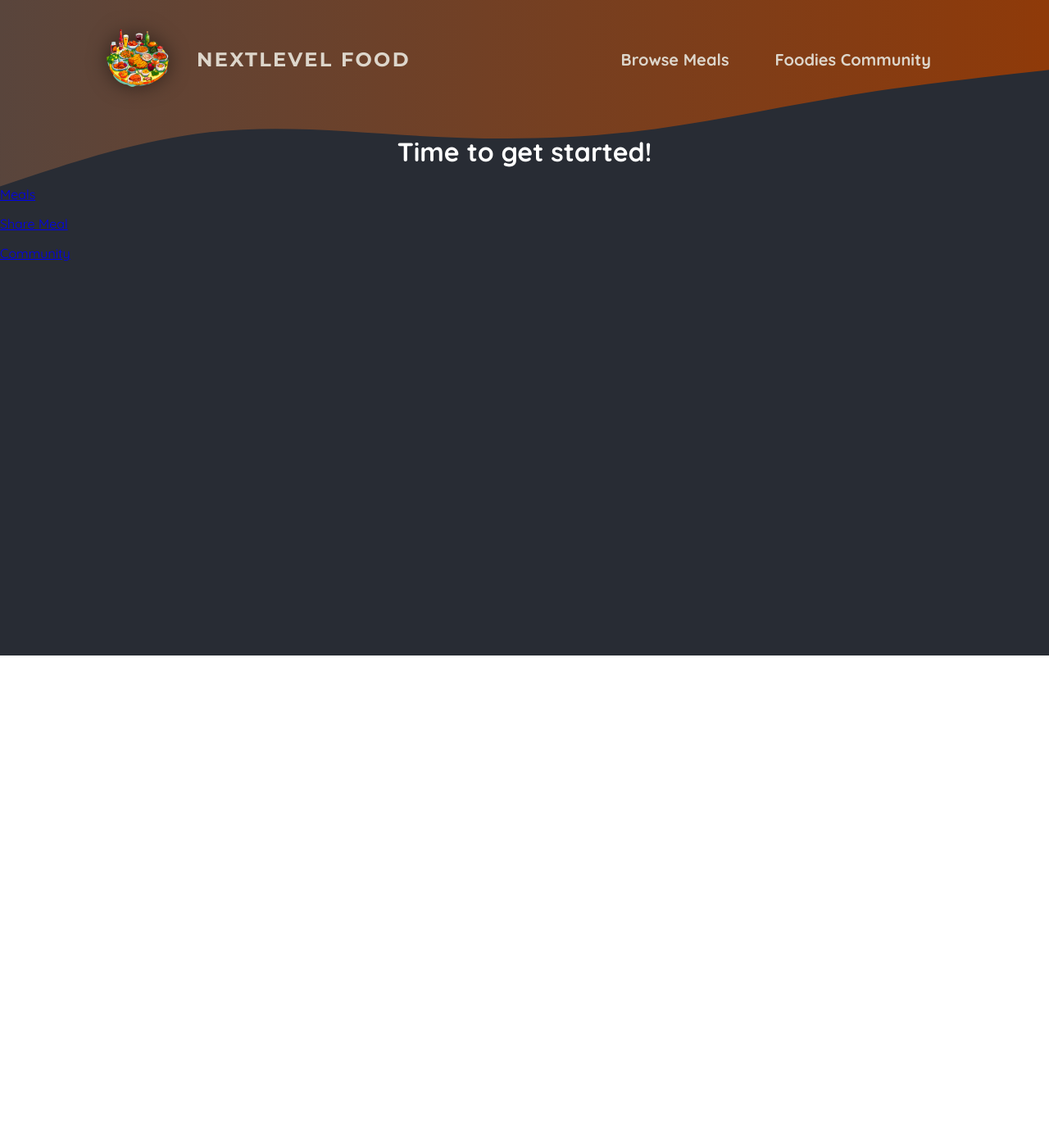
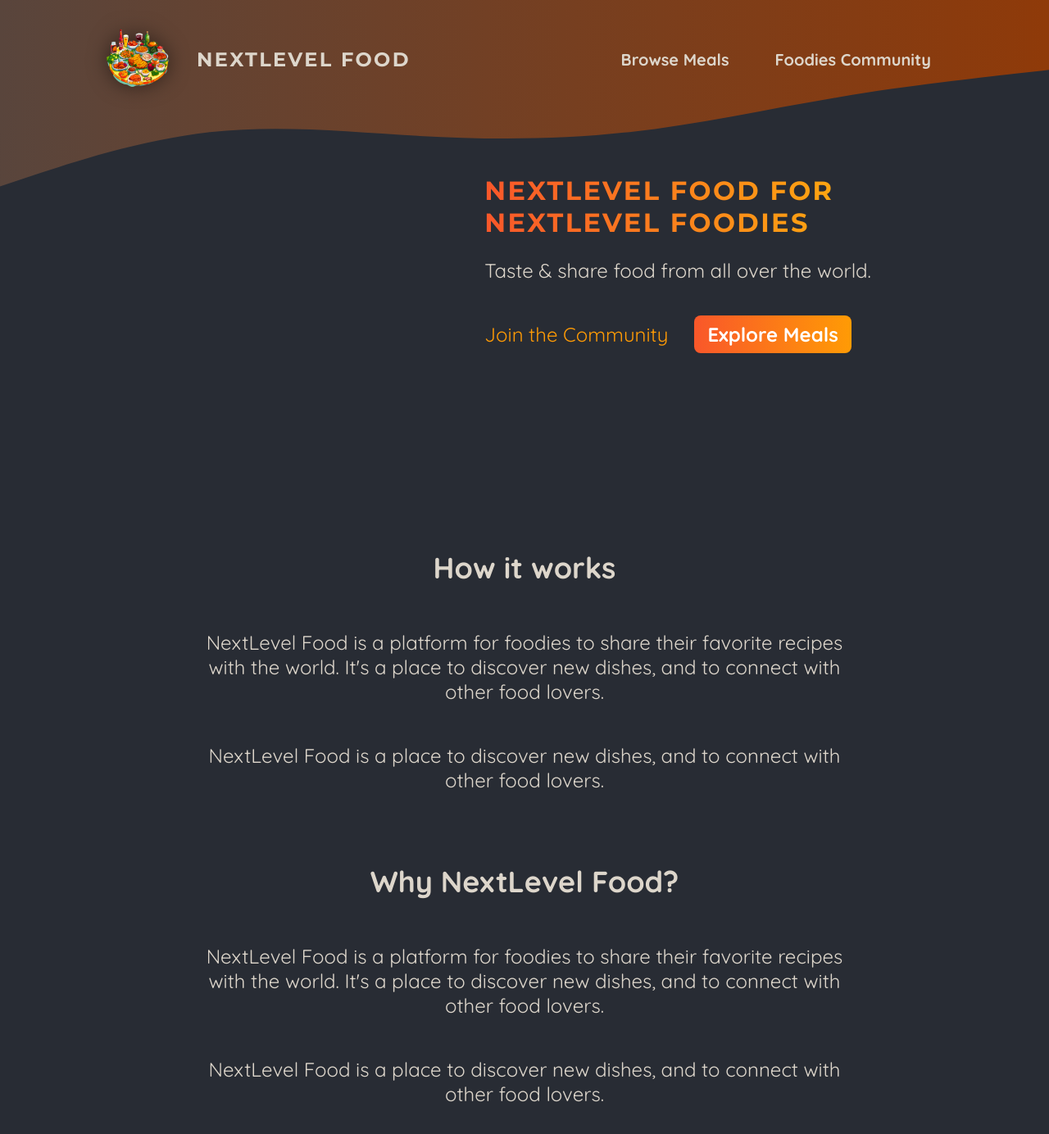
Before and after one commit to PraneethBunny123/Foodies-Next, a Next.js app: page / in a window 1280 px wide. Shown: the top 1384 px of the page at 82% size. Before the commit the page ends 800 px from the top, so only its background shows below. Built offline with nearby package versions, Linux system fonts and the light colour scheme.

Commit message:
Updated root page.js file with the static content and some links to look clean and neat

```diff
--- a/app/page.js
+++ b/app/page.js
@@ -1,14 +1,50 @@
-import Link from "next/link";
+import Link from 'next/link';
+
+import classes from './page.module.css';
 
 export default function Home() {
   return (
-    <main>
-      <h1 style={{ color: 'white', textAlign: 'center' }}>
-        Time to get started!
-      </h1>
-      <p><Link href='/meals'>Meals</Link></p>
-      <p><Link href='/meals/share'>Share Meal</Link></p>
-      <p><Link href='/community'>Community</Link></p>
-    </main>
+    <>
+      <header className={classes.header}>
+        <div className={classes.slideshow}></div>
+        <div>
+          <div className={classes.hero}>
+            <h1>NextLevel Food for NextLevel Foodies</h1>
+            <p>Taste & share food from all over the world.</p>
+          </div>
+          <div className={classes.cta}>
+            <Link href="/community">Join the Community</Link>
+            <Link href="/meals">Explore Meals</Link>
+          </div>
+        </div>
+      </header>
+      <main>
+        <section className={classes.section}>
+          <h2>How it works</h2>
+          <p>
+            NextLevel Food is a platform for foodies to share their favorite
+            recipes with the world. It&apos;s a place to discover new dishes, and to
+            connect with other food lovers.
+          </p>
+          <p>
+            NextLevel Food is a place to discover new dishes, and to connect
+            with other food lovers.
+          </p>
+        </section>
+
+        <section className={classes.section}>
+          <h2>Why NextLevel Food?</h2>
+          <p>
+            NextLevel Food is a platform for foodies to share their favorite
+            recipes with the world. It&apos;s a place to discover new dishes, and to
+            connect with other food lovers.
+          </p>
+          <p>
+            NextLevel Food is a place to discover new dishes, and to connect
+            with other food lovers.
+          </p>
+        </section>
+      </main>
+    </>
   );
 }
```
